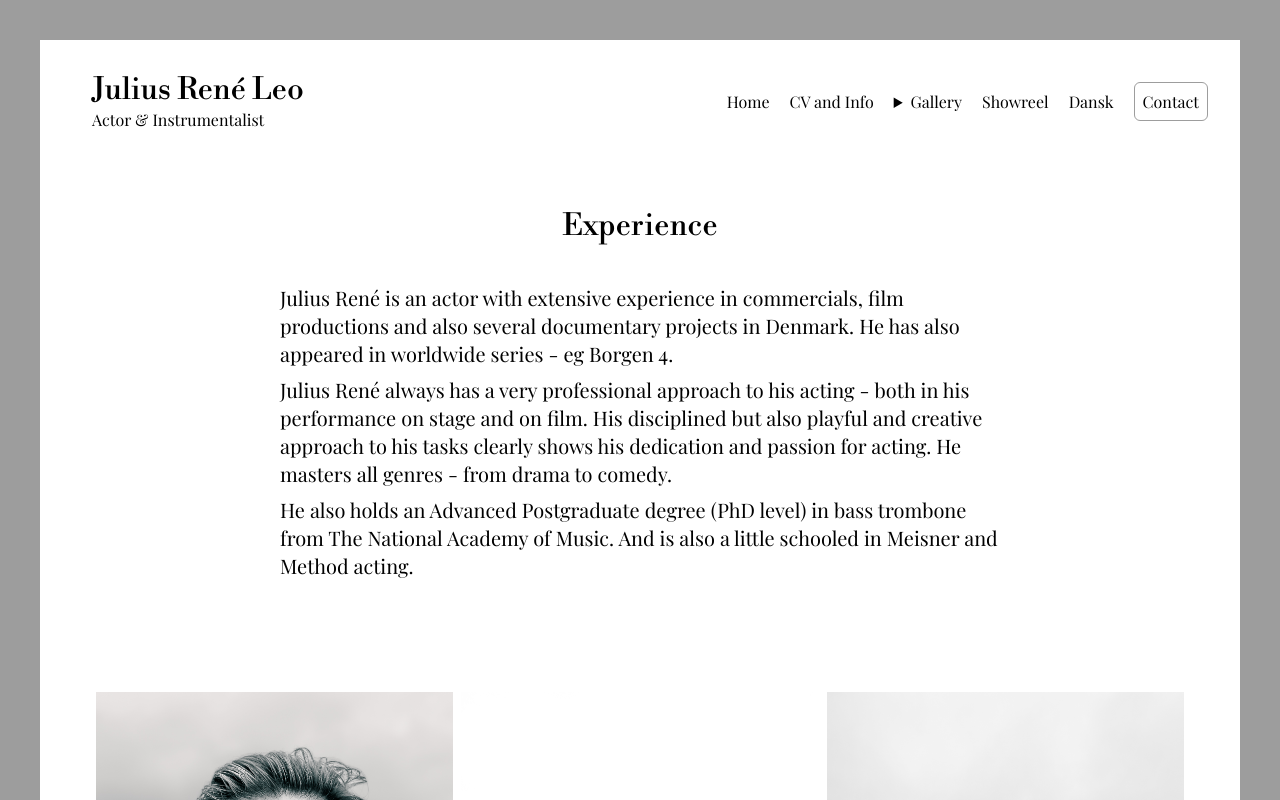
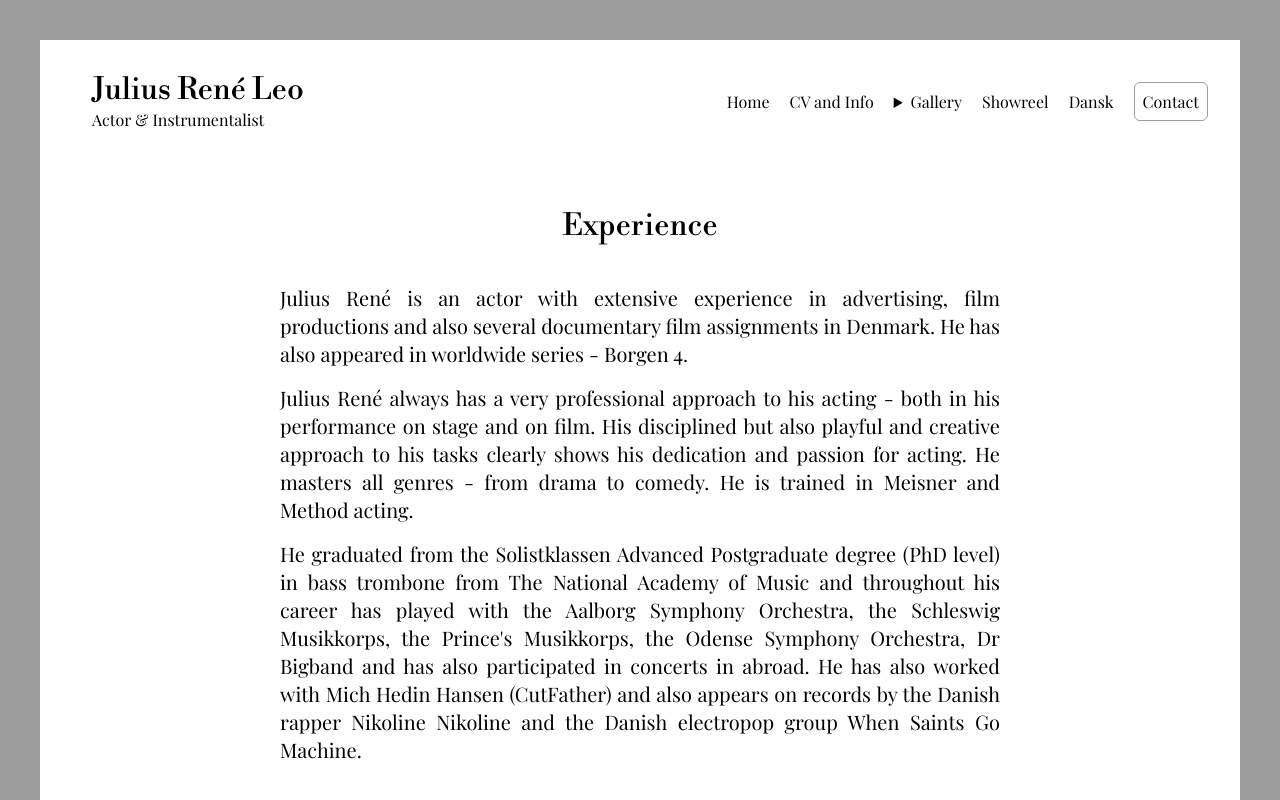
Before and after one commit to Claudiu-Ionel/rene-website, a Next.js app: page /Portofolios in a window 1280 px wide. Both pictures are taken after a click on the button "English". Shown: the top 800 px of the page. Built offline with nearby package versions, Linux system fonts and the light colour scheme.

Commit message:
Replaced the old CV txt with new one

```diff
--- a/app/Components/Experience.js
+++ b/app/Components/Experience.js
@@ -16,9 +16,34 @@ export default function Experience() {
 
       {/* Autobiography text section: */}
 
-      <section className="w-[60%] lg:w-[90%] mb-10 font-secondary text-xl">
+      <section className="w-[60%] lg:w-[90%] mb-10 font-secondary text-xl text-justify">
+        <div className={"[&>p]:mb-4" + (englishVersion ? " block" : " hidden")}>
+          <p>
+            Julius René is an actor with extensive experience in advertising,
+            film productions and also several documentary film assignments in
+            Denmark. He has also appeared in worldwide series - Borgen 4.
+          </p>
+          <p>
+            Julius René always has a very professional approach to his acting -
+            both in his performance on stage and on film. His disciplined but
+            also playful and creative approach to his tasks clearly shows his
+            dedication and passion for acting. He masters all genres - from
+            drama to comedy. He is trained in Meisner and Method acting.
+          </p>
+          <p>
+            He graduated from the Solistklassen Advanced Postgraduate degree
+            (PhD level) in bass trombone from The National Academy of Music and
+            throughout his career has played with the Aalborg Symphony
+            Orchestra, the Schleswig Musikkorps, the Prince's Musikkorps, the
+            Odense Symphony Orchestra, Dr Bigband and has also participated in
+            concerts in abroad. He has also worked with Mich Hedin Hansen
+            (CutFather) and also appears on records by the Danish rapper
+            Nikoline Nikoline and the Danish electropop group When Saints Go
+            Machine.
+          </p>
+        </div>
         <div
-          className={"[&>p]:mb-2" + (!englishVersion ? " block" : " hidden")}
+          className={"[&>p]:mb-4" + (!englishVersion ? " block" : " hidden")}
         >
           <p>
             Julius René er en skuespiller med stor erfaring inden for reklamer,
@@ -30,33 +55,17 @@ export default function Experience() {
             - både i sin optræden på scene og på film set. Hans disciplinerede
             men også legende og kreative tilgang til sine opgaver viser tydeligt
             hans dedikation og passion for skuespillet. Han mestrer alle genrer
-            - fra drama til comedy.
+            - fra drama til comedy. Han er skolet i Meisner og Method acting.
           </p>
           <p>
-            Han har tillige opnået en Advanced Postgraduate-grad (PhD-niveau) i
-            basbasun fra The National Academy of Music. Og er også lidt skolet i
-            Meisner og Method acting.
-          </p>
-        </div>
-        <div
-          className={"[&>p]:mb-2" + (!englishVersion ? " hidden" : " block")}
-        >
-          <p>
-            Julius René is an actor with extensive experience in commercials,
-            film productions and also several documentary projects in Denmark.
-            He has also appeared in worldwide series - eg Borgen 4.
-          </p>
-          <p>
-            Julius René always has a very professional approach to his acting -
-            both in his performance on stage and on film. His disciplined but
-            also playful and creative approach to his tasks clearly shows his
-            dedication and passion for acting. He masters all genres - from
-            drama to comedy.
-          </p>
-          <p>
-            He also holds an Advanced Postgraduate degree (PhD level) in bass
-            trombone from The National Academy of Music. And is also a little
-            schooled in Meisner and Method acting.
+            Han er uddannet fra Solistklassen Advanced Postgraduate-grad
+            (PhD-niveau) i basbasun fra The National Academy of Music og har
+            gennem sin karriere spillet med Aalborg Symfoniorkester, Slesvigske
+            Musikkorps, Prinsens Musikkorps, Odense Symfoniorkester, Dr Bigband
+            og har tillige medvirket i koncerter i udlandet. Han har desuden
+            arbejdet med Mich Hedin Hansen (CutFather) og medvirker desuden på
+            plader af den danske rapper Nikoline Nikoline og den danske
+            elektropop gruppe When Saints Go Machine.
           </p>
         </div>
       </section>
```
